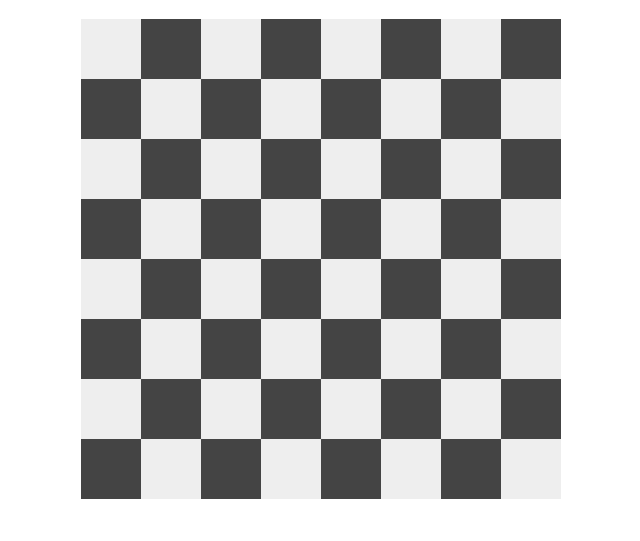
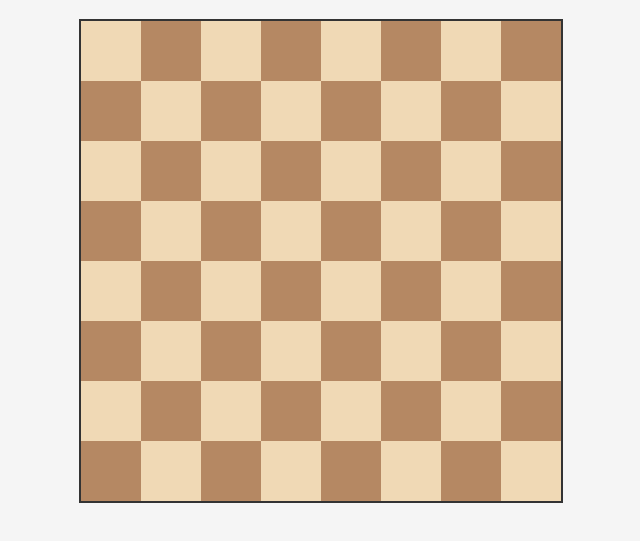
Before and after one commit to ChaXRium/Chess_Game, a plain HTML site: page index.html in a window 1280 px wide. Shown: the part 61-602 px from the top of the page, without its empty margins (319-959 px from the left). Drawn offline with Linux system fonts and the light colour scheme.

Commit message:
Update style.css

```diff
--- a/style.css
+++ b/style.css
@@ -1,7 +1,7 @@
-/* style.css */
 body {
-  font-family: Arial;
+  font-family: Arial, sans-serif;
   text-align: center;
+  background-color: #f5f5f5;
 }
 
 #chessboard {
@@ -9,18 +9,25 @@ body {
   grid-template-columns: repeat(8, 60px);
   grid-template-rows: repeat(8, 60px);
   width: 480px;
-  margin: 0 auto;
+  margin: 20px auto;
+  border: 2px solid #333;
 }
 
 .square {
   width: 60px;
   height: 60px;
+  display: flex;
+  justify-content: center;
+  align-items: center;
+  font-size: 32px;
+  font-weight: bold;
+  user-select: none;
 }
 
 .white {
-  background-color: #eee;
+  background-color: #f0d9b5;
 }
 
 .black {
-  background-color: #444;
+  background-color: #b58863;
 }
```
